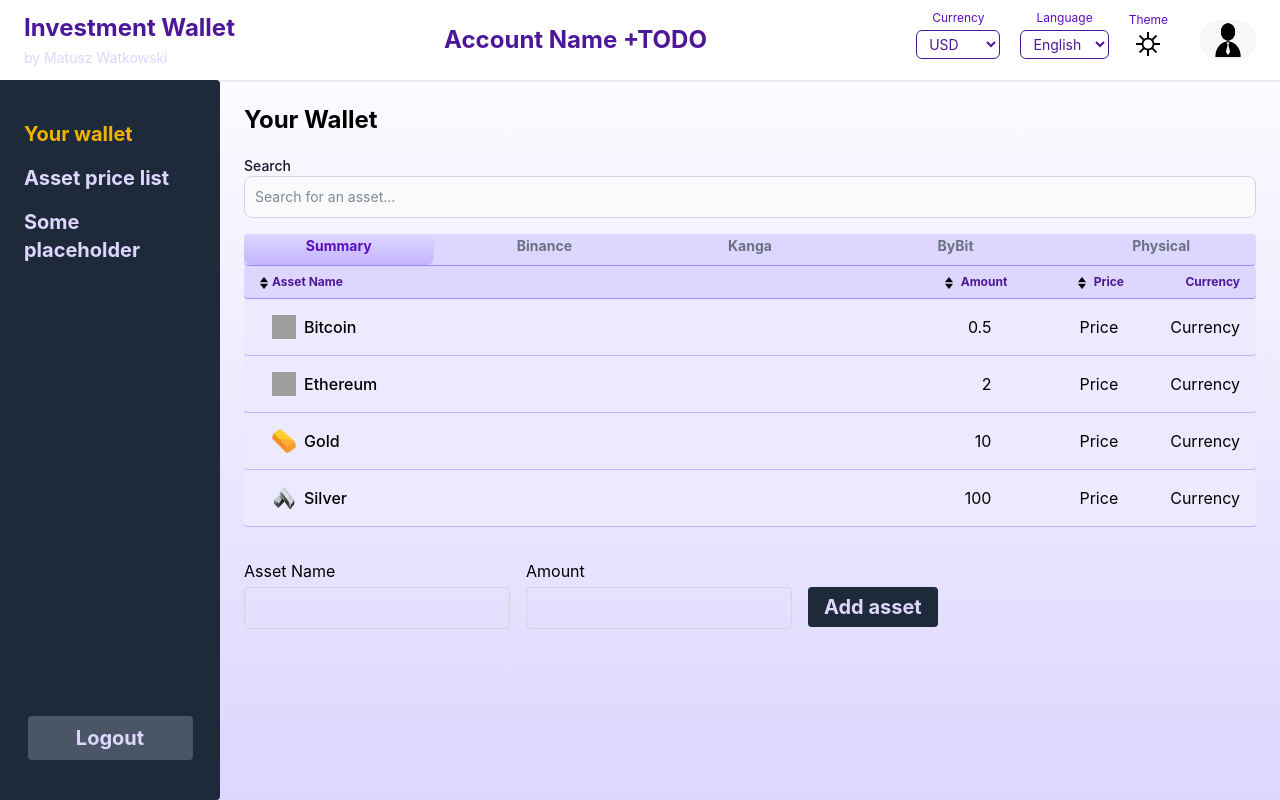
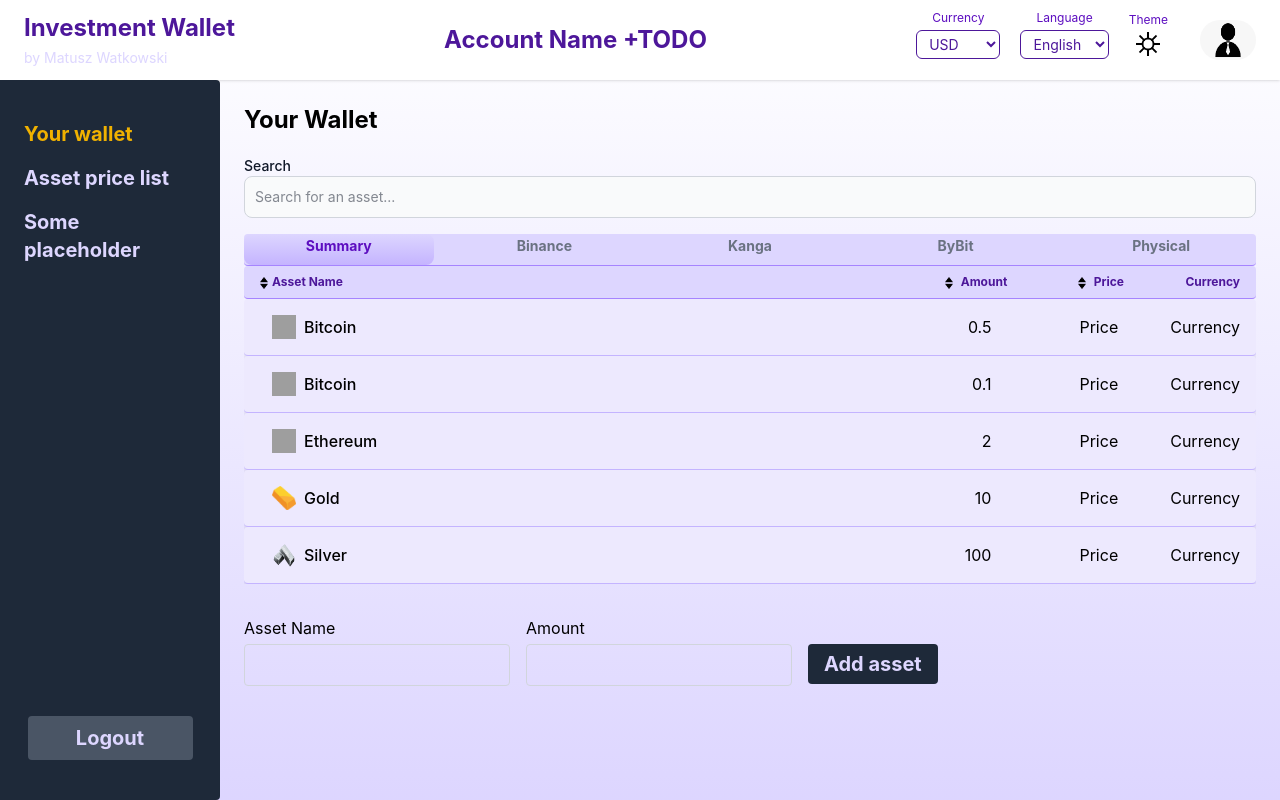
Before and after one commit to MatWatk/Investment-Wallet, a React (Vite) app: page / in a window 1280 px wide. Built offline with nearby package versions, Linux system fonts and the light colour scheme; grey boxes are pictures that could not be loaded.

Commit message:
Added filtering logic to Wallet page and placeholder for future filtering for Asset price list page

```diff
--- a/src/components/TabsBar.tsx
+++ b/src/components/TabsBar.tsx
@@ -1,18 +1,12 @@
-import { useState } from "react";
-
-export default function TabsBar<T extends readonly { name: string }[]>({ initialBar, tabs }: { initialBar: T[number]["name"], tabs: T }) {
-    const [activeTab, setActiveTab] = useState(initialBar);
+export default function TabsBar<T extends { name: string }>({ tabs, activeTab, handleTabSwitch }: { tabs: T[], activeTab: T["name"], handleTabSwitch: (tab: T["name"]) => void }) {
 
     return (
         <div className={`flex items-center rounded border-b border-violet-400 w-full bg-violet-200 h-8 text-xs text-violet-900 font-bold shrink-0 gap-4 flex-row justify-evenly`}>
             {tabs.map((tab) => {
                 const activeTabClass = tab.name === activeTab ? "text-violet-800" : "text-gray-500";
-                const handleTabClick = () => {
-                    setActiveTab(tab.name);
-                }
                 return (
                     <div key={tab.name} className={`flex items-center justify-center w-full h-full ${ tab.name === activeTab ? "rounded-lg bg-linear-to-b from-violet-200 to-violet-300 " : ""}`}>
-                        <button onClick={handleTabClick} key={tab.name} className={`w-full h-full text-sm mb-2 hover:text-violet-400 ${activeTabClass}`}>{tab.name}</button>
+                        <button onClick={() => handleTabSwitch(tab.name)} key={tab.name} className={`w-full h-full text-sm mb-2 hover:text-violet-400 ${activeTabClass}`}>{tab.name}</button>
                     </div>
                 )
             })}
--- a/src/constants/assets.ts
+++ b/src/constants/assets.ts
@@ -1,5 +1,6 @@
 import goldBarIcon from '../assets/goldBarIcon.png'
 import silverBarIcon from '../assets/silverBarIcon.png'
+import type { WalletAsset } from '../types/WalletTypes';
 
 export interface Asset {
     name: string;
@@ -36,9 +37,10 @@ export const assets: Asset[] = [
 ];
 
 
-export const walletDummyData = [
-    { name: 'Bitcoin', amount: 0.5 },
-    { name: 'Ethereum', amount: 2 },
-    { name: 'Gold', amount: 10 },
-    { name: 'Silver', amount: 100 },
+export const walletDummyData: WalletAsset[] = [
+    { name: 'Bitcoin', amount: 0.5, market: "Binance" },
+    { name: 'Bitcoin', amount: 0.1, market: "Kanga" },
+    { name: 'Ethereum', amount: 2, market: "Kanga" },
+    { name: 'Gold', amount: 10, market: "Physical" },
+    { name: 'Silver', amount: 100, market: "Physical" },
 ];
--- a/src/constants/tabs.ts
+++ b/src/constants/tabs.ts
@@ -1,4 +1,7 @@
-export const marketTabs = [
+import type { AssetPriceTab } from "../types/AssetTableTypes"
+import type { WalletTab } from "../types/WalletTypes"
+
+export const marketTabs: WalletTab[] = [
     {
         name: 'Summary',
     },
@@ -14,9 +17,9 @@ export const marketTabs = [
     {
         name: 'Physical',
     },
-] as const;
+]
 
-export const priceListTabs = [
+export const priceListTabs: AssetPriceTab[] = [
     {
         name: 'All',
     },
@@ -29,4 +32,4 @@ export const priceListTabs = [
     {
         name: 'Stocks',
     },
-] as const;
+]
--- /dev/null
+++ b/src/hooks/useTabSwitch.ts
@@ -0,0 +1,27 @@
+import { useState } from 'react';
+import type { MarketsType } from '../types/WalletTypes';
+
+export default function useTabSwitch<T extends {name: string}, D extends { market: MarketsType } | { someFilteringTabsData: string }>(initialState: T["name"], visibleAssets: D[]) {
+    const [activeTab, setActiveTab] = useState(initialState);
+    const [actualVisibleAssets, setActualVisibleAssets] = useState(visibleAssets);
+
+    const handleTabSwitch = (clickedTab: T["name"]) => {
+        setActiveTab(clickedTab);
+        if (clickedTab === "Summary") {
+            setActualVisibleAssets(visibleAssets);
+        } else {
+            const filteredAssets = visibleAssets.filter(asset => {
+                if ("market" in asset) {
+                    return asset.market === clickedTab;
+                } else if ("someFilteringTabsData" in asset) {
+                    return asset.someFilteringTabsData === clickedTab;
+                }
+                return false;
+            });
+            setActualVisibleAssets(filteredAssets);
+        }
+    }
+
+
+    return { activeTab, setActiveTab, handleTabSwitch, actualVisibleAssets };
+}
--- a/src/pages/AssetsPricePage.tsx
+++ b/src/pages/AssetsPricePage.tsx
@@ -12,13 +12,15 @@ import { priceListTabs } from "../constants/tabs";
 import useSortData from "../hooks/useSortData";
 import useFilter from "../hooks/useFilter";
 
-import type { CoinMarketData, TabsObject, AssetPriceListTabs } from "../types/AssetTableTypes";
+import type { CoinMarketData, AssetPriceTab } from "../types/AssetTableTypes";
 import PageContentWrapper from "../components/PageContentWrapper";
 import TabsBar from "../components/TabsBar";
+import useTabSwitch from "../hooks/useTabSwitch";
 
 
 export default function AssetPricePage() {
     const data = useLoaderData<CoinMarketData[]>();
+    console.log(data)
     const assetByCoingeckoId = Object.fromEntries(assets.map((asset) => [asset.coingeckoId, asset]));
 
     const { sortedData, requestSort, sortConfig } = useSortData(data, {
@@ -29,6 +31,7 @@ export default function AssetPricePage() {
     });
 
     const { visibleAssets, handleSearch } = useFilter<CoinMarketData>({ sortedData });
+    const { activeTab, handleTabSwitch } = useTabSwitch<AssetPriceTab, CoinMarketData>("All", visibleAssets);
 
 
     return (
@@ -36,7 +39,7 @@ export default function AssetPricePage() {
             <PageHeader title="Asset Price List" />
             <PageContentWrapper>
                 <SearchInput handleSearch={handleSearch} />
-                <TabsBar<TabsObject<AssetPriceListTabs>> initialBar={ "All" } tabs={priceListTabs} />
+                <TabsBar<AssetPriceTab> tabs={priceListTabs} activeTab={activeTab} handleTabSwitch={handleTabSwitch} />
                 <AssetTableHeader
                     name
                     last24hChange
@@ -66,5 +69,5 @@ export default function AssetPricePage() {
 
 export function loader() {
     const assetIds = assets.map(asset => asset.coingeckoId).join(',');
-    return fetchData(`https://api.coingecko.com/api/v3/coins/markets?vs_currency=usd&ids=${assetIds}&price_change_percentage=24h,30d`, { method: 'GET', headers: { 'x-cg-demo-api-key': import.meta.env.VITE_COINGECKO_API_KEY } })
+    return fetchData(`https://api.coingecko.com/api/v3/coins/markets?vs_currency=usd&ids=${assetIds}&price_change_percentage=24h,30d&blockchain_site`, { method: 'GET', headers: { 'x-cg-demo-api-key': import.meta.env.VITE_COINGECKO_API_KEY } })
 }
--- a/src/pages/WalletPage.tsx
+++ b/src/pages/WalletPage.tsx
@@ -15,7 +15,10 @@ import useSortData from "../hooks/useSortData";
 import useFilter from "../hooks/useFilter";
 
 import { marketTabs } from "../constants/tabs";
-import type { TabsObject, WalletTabs } from "../types/AssetTableTypes";
+import type { WalletTab } from "../types/WalletTypes";
+import useTabSwitch from "../hooks/useTabSwitch";
+
+import type { WalletAsset } from "../types/WalletTypes";
 
 export default function WalletPage() {
     const { sortedData, requestSort, sortConfig } = useSortData(walletDummyData, {
@@ -24,13 +27,14 @@ export default function WalletPage() {
     });
 
     const { visibleAssets, handleSearch } = useFilter({ sortedData });
+    const { activeTab, handleTabSwitch, actualVisibleAssets } = useTabSwitch<WalletTab, WalletAsset>("Summary", visibleAssets);
 
     return (
         <>
             <PageHeader title="Your Wallet" />
             <PageContentWrapper>
                 <SearchInput handleSearch={handleSearch} />
-                <TabsBar<TabsObject<WalletTabs>> initialBar={"Summary"} tabs={marketTabs} />
+                <TabsBar<WalletTab> tabs={marketTabs} activeTab={activeTab} handleTabSwitch={handleTabSwitch} />
                 <AssetTableHeader
                     name
                     amount
@@ -40,7 +44,7 @@ export default function WalletPage() {
                     sortConfig={sortConfig}
                     sortableKeys={["name", "amount"]}
                 />
-                {visibleAssets.map((walletAsset) => (
+                {actualVisibleAssets.map((walletAsset) => (
                     <div key={walletAsset.name} className={tableStyles.tableRow}>
                         {assets.find(a => a.name === walletAsset.name)?.image && (
                             <AssetPositionName name={walletAsset.name} image={assets.find(a => a.name === walletAsset.name)?.image || ""} />
--- /dev/null
+++ b/src/types/WalletTypes.ts
@@ -0,0 +1,11 @@
+export interface WalletAsset {
+    name: string;
+    amount: number;
+    market: MarketsType;
+}
+
+export type MarketsType = "Summary" | "Binance" | "Kanga" | "ByBit" | "Physical";
+
+export interface WalletTab {
+    name: MarketsType;
+}
```
Also changed, not shown: src/types/AssetTableTypes.ts (+5 -3 lines).
